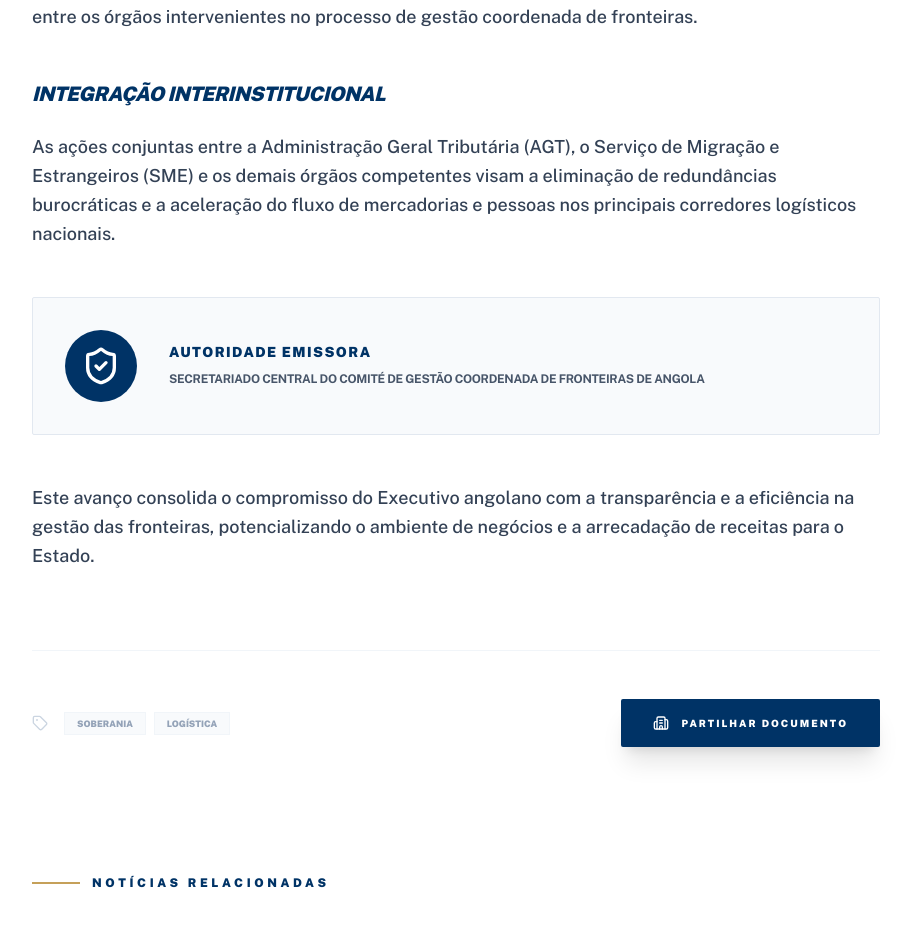
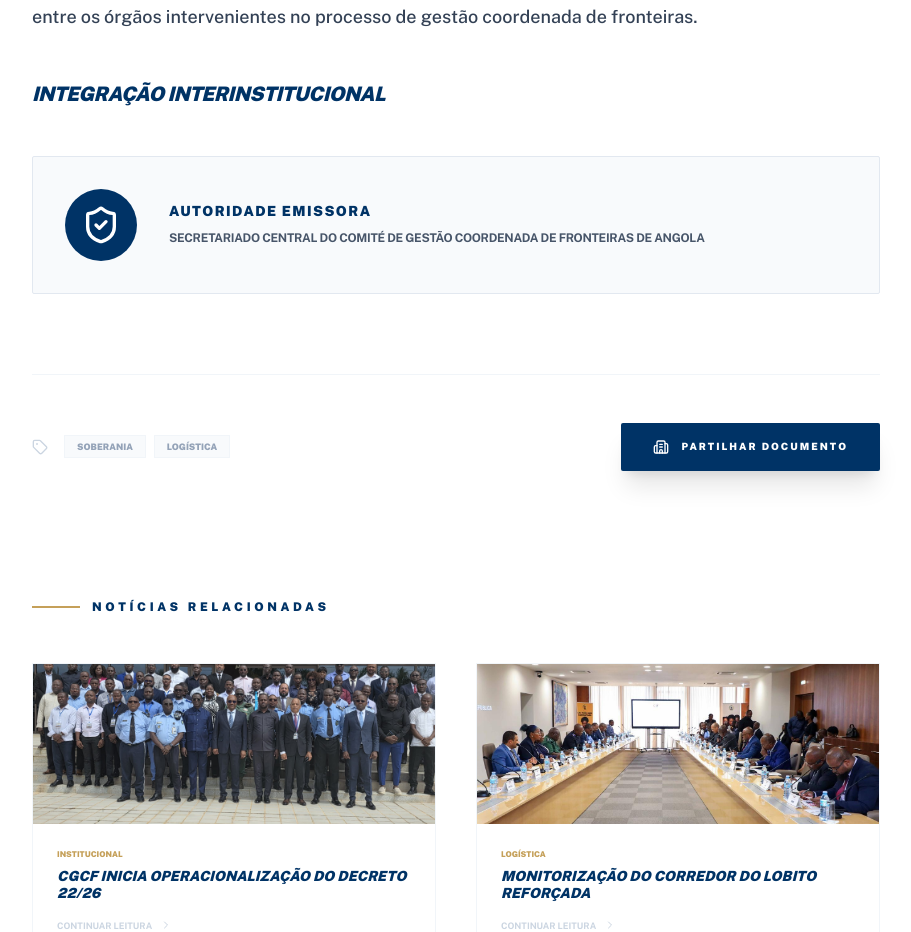
Before and after one commit to G-Free/Portal-Corporativo-CGCF, a React (Vite) app: page /#/noticias/n3 in a window 1280 px wide. Shown: the part 1104-2036 px from the top of the page, without its empty margins (184-1095 px from the left). Built offline with nearby package versions, Linux system fonts and the light colour scheme.

Commit message:
Update NewsDetail.tsx

```diff
--- a/pages/NewsDetail.tsx
+++ b/pages/NewsDetail.tsx
@@ -87,7 +87,7 @@ const NewsDetail: React.FC = () => {
 
           <h3 className="text-[#003366] text-xl font-black uppercase italic tracking-tight mb-6 mt-12">Integração Interinstitucional</h3>
           <p className="text-slate-700 text-lg leading-relaxed mb-8 font-medium">
-            As ações conjuntas entre a Administração Geral Tributária (AGT), o Serviço de Migração e Estrangeiros (SME) e os demais órgãos competentes visam a eliminação de redundâncias burocráticas e a aceleração do fluxo de mercadorias e pessoas nos principais corredores logísticos nacionais.
+            {newsItem.Corp}
           </p>
 
           <div className="bg-slate-50 border border-slate-200 p-8 rounded-sm my-12 flex flex-col md:flex-row gap-8 items-center">
@@ -103,7 +103,7 @@ const NewsDetail: React.FC = () => {
           </div>
 
           <p className="text-slate-700 text-lg leading-relaxed mb-8 font-medium">
-            Este avanço consolida o compromisso do Executivo angolano com a transparência e a eficiência na gestão das fronteiras, potencializando o ambiente de negócios e a arrecadação de receitas para o Estado.
+           {newsItem.Concl}
           </p>
         </div>
 
```
